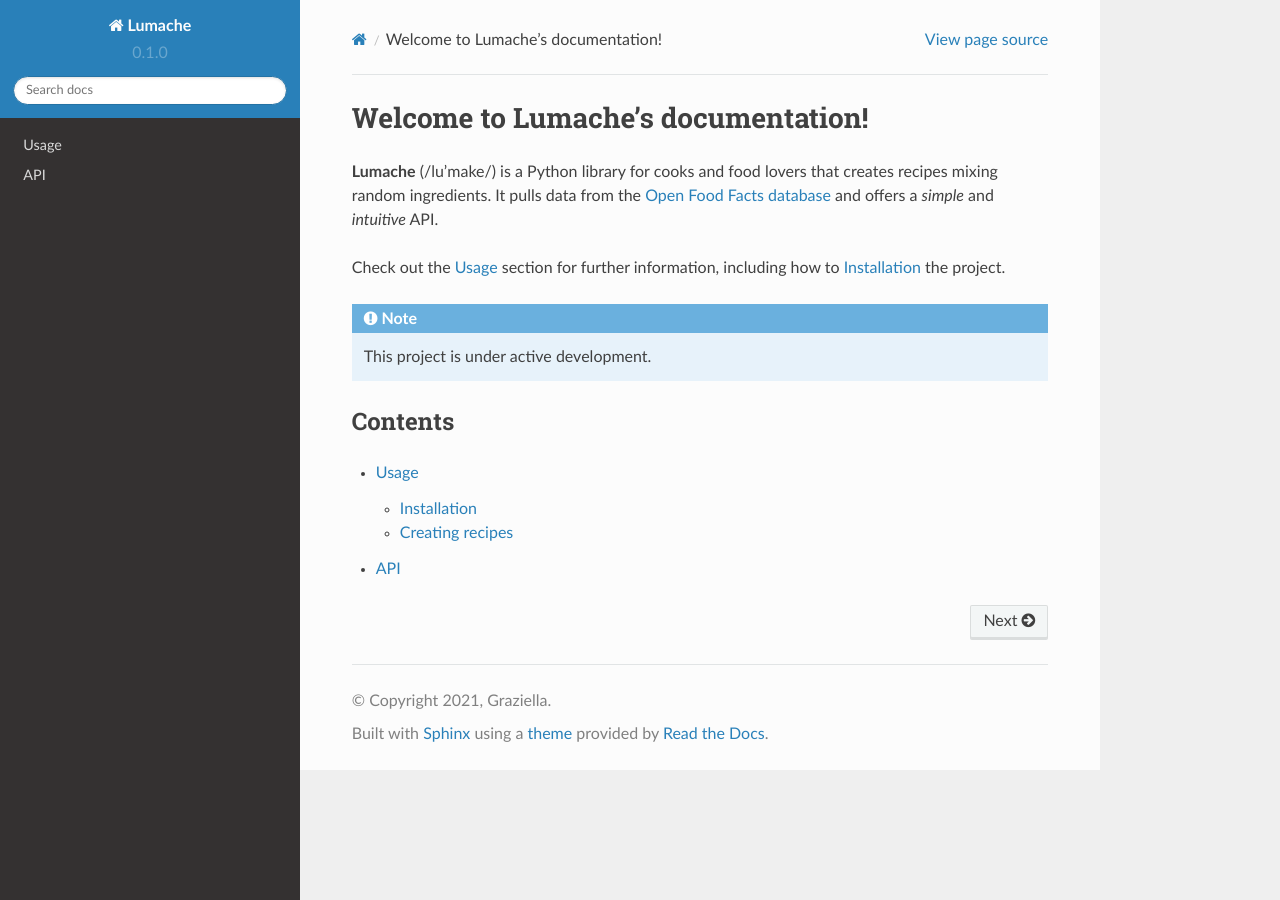
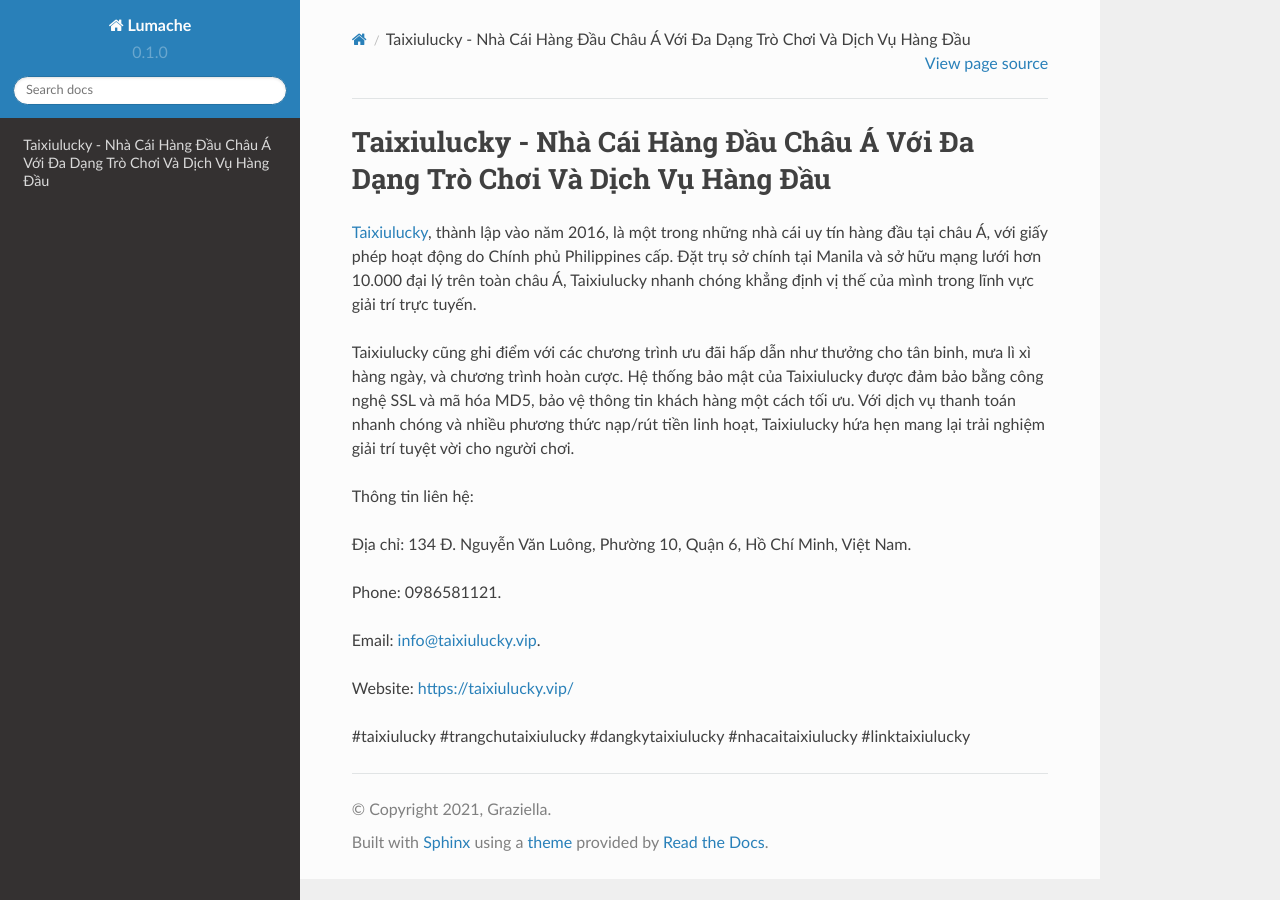
Before and after one commit to srphamkhuongduy77/taixiuluckyvip, a Sphinx documentation site: the page built from docs/source/index.rst, in a window 1280 px wide. Built offline with Sphinx 7.4.7 and the Read the Docs theme 2.0.0, drawn with Linux system fonts in a browser that asks for light colours.

Commit message:
Update index.rst

```diff
--- a/docs/source/index.rst
+++ b/docs/source/index.rst
@@ -1,22 +1,18 @@
-Welcome to Lumache's documentation!
+Taixiulucky - Nhà Cái Hàng Đầu Châu Á Với Đa Dạng Trò Chơi Và Dịch Vụ Hàng Đầu
 ===================================
 
-**Lumache** (/lu'make/) is a Python library for cooks and food lovers
-that creates recipes mixing random ingredients.
-It pulls data from the `Open Food Facts database <https://world.openfoodfacts.org/>`_
-and offers a *simple* and *intuitive* API.
+`Taixiulucky <https://taixiulucky.vip/>`_, thành lập vào năm 2016, là một trong những nhà cái uy tín hàng đầu tại châu Á, với giấy phép hoạt động do Chính phủ Philippines cấp. Đặt trụ sở chính tại Manila và sở hữu mạng lưới hơn 10.000 đại lý trên toàn châu Á, Taixiulucky nhanh chóng khẳng định vị thế của mình trong lĩnh vực giải trí trực tuyến.
 
-Check out the :doc:`usage` section for further information, including
-how to :ref:`installation` the project.
+Taixiulucky cũng ghi điểm với các chương trình ưu đãi hấp dẫn như thưởng cho tân binh, mưa lì xì hàng ngày, và chương trình hoàn cược. Hệ thống bảo mật của Taixiulucky được đảm bảo bằng công nghệ SSL và mã hóa MD5, bảo vệ thông tin khách hàng một cách tối ưu. Với dịch vụ thanh toán nhanh chóng và nhiều phương thức nạp/rút tiền linh hoạt, Taixiulucky hứa hẹn mang lại trải nghiệm giải trí tuyệt vời cho người chơi.
 
-.. note::
+Thông tin liên hệ:
 
-   This project is under active development.
+Địa chỉ: 134 Đ. Nguyễn Văn Luông, Phường 10, Quận 6, Hồ Chí Minh, Việt Nam.
 
-Contents
---------
+Phone: 0986581121.
 
-.. toctree::
+Email: info@taixiulucky.vip.
 
-   usage
-   api
+Website: https://taixiulucky.vip/
+
+#taixiulucky #trangchutaixiulucky #dangkytaixiulucky #nhacaitaixiulucky #linktaixiulucky
```
